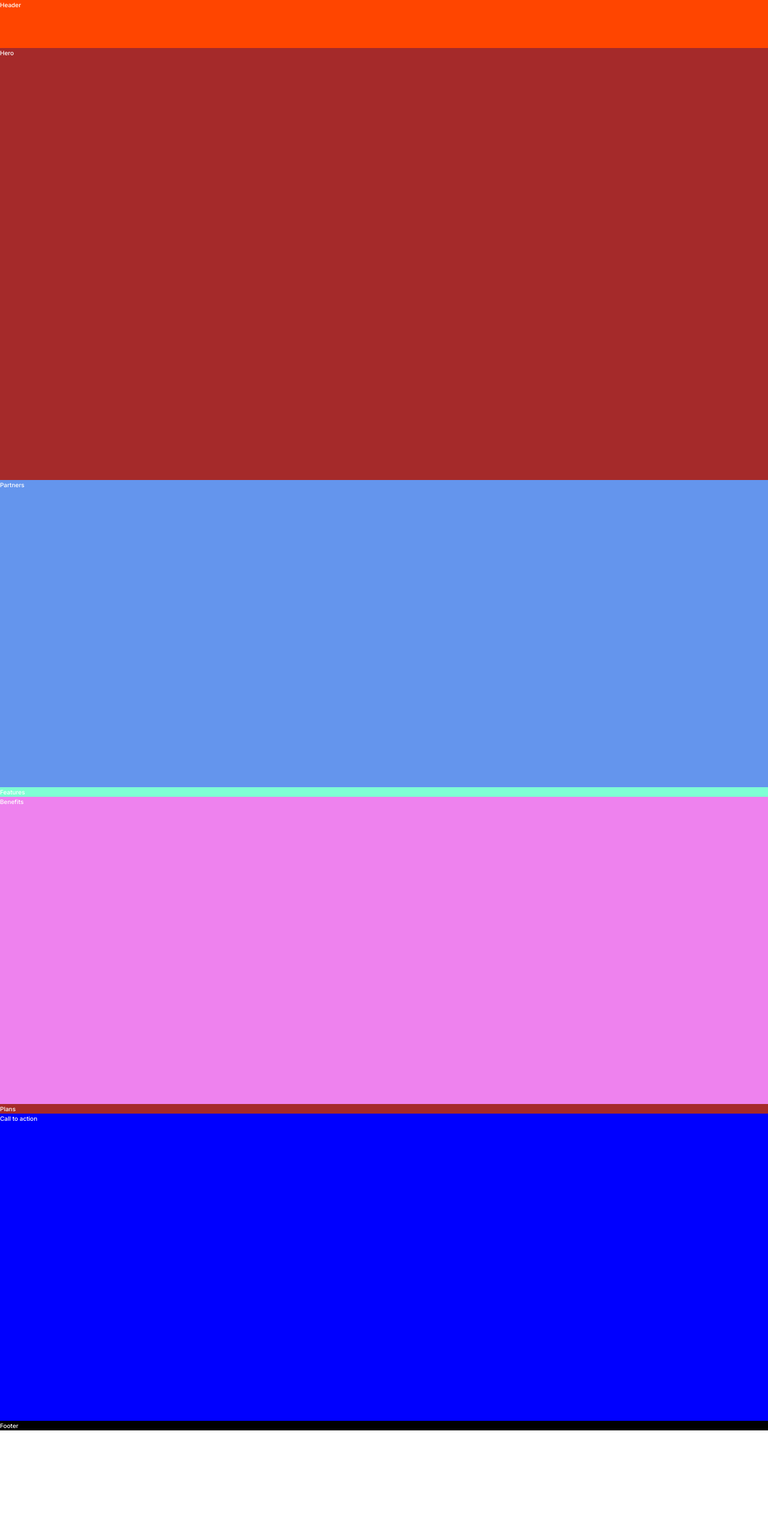
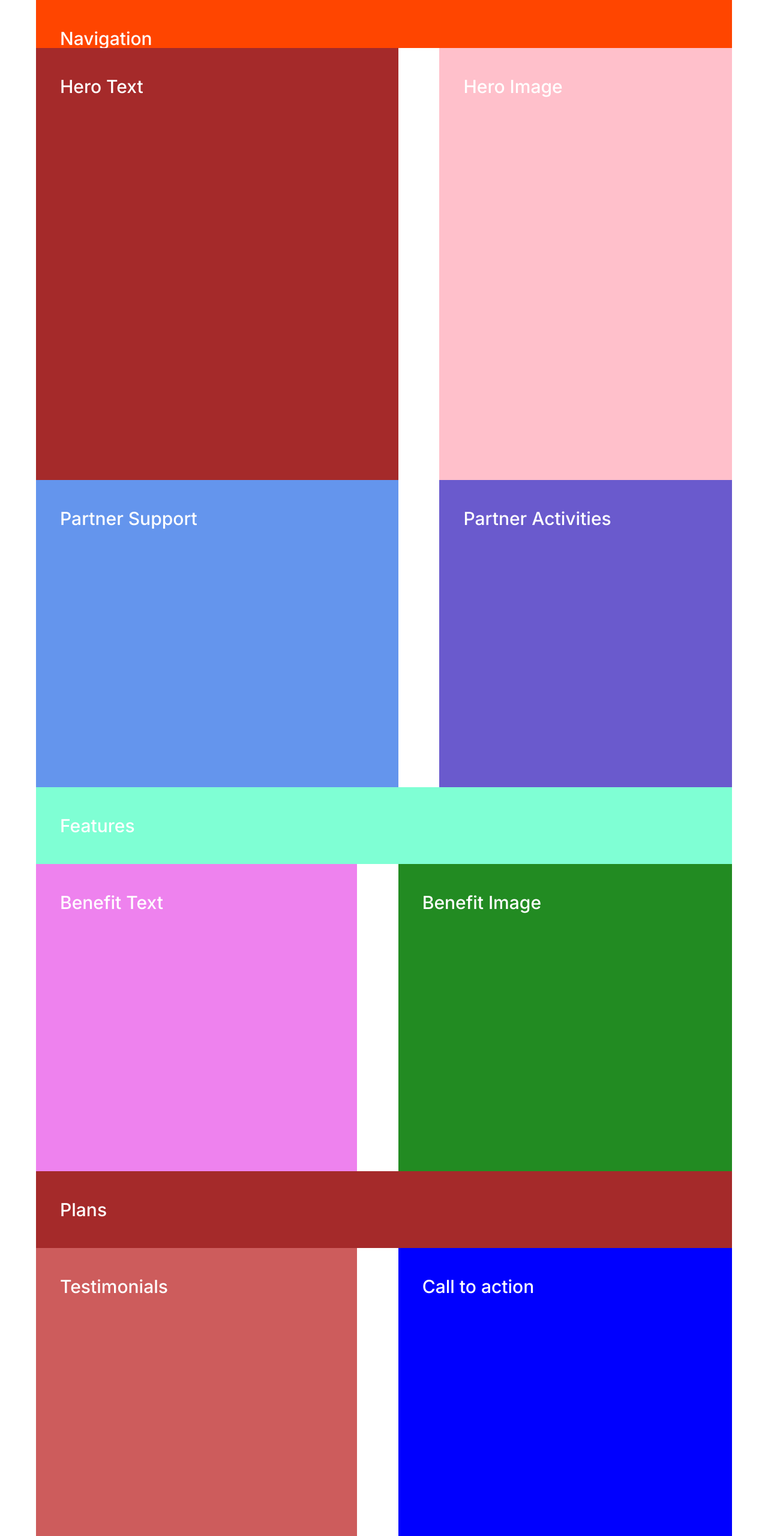
Before and after one commit to olaoyo/biccas, a website: page index.html in a window 1280 px wide. Shown: the top 2560 px of the page at 60% size. Before the commit the page ends 2384 px from the top, so only its background shows below. Drawn offline with Linux system fonts and the light colour scheme.

Commit message:
fix html structure and sass files for grid layout

```diff
--- a/index.html
+++ b/index.html
@@ -18,8 +18,8 @@
     <title>Biccas &mdash; improving productivity</title>
   </head>
   <body class="container">
-    <header class="header">
-      Header
+    <nav class="navigation">
+      Navigation
       <!-- <a href="">
         <img src="img/biccas_logo.svg" alt="Biccas logo" class="logo" />
       </a>
@@ -50,13 +50,18 @@
             Sign Up
         </button>
       </div> -->
-    </header>
-    <section class="hero">Hero</section>
-    <section class="partners">Partners</section>
+    </nav>
+    <div class="hero__text">Hero Text</div>
+    <div class="hero__img">Hero Image</div>
+    <div class="partner__support">Partner Support</div>
+    <div class="partner__activities">Partner Activities</div>
     <section class="features">Features</section>
-    <section class="benefits">Benefits</section>
+    <div class="benefit__text">Benefit Text</div>
+    <div class="benefit__img">Benefit Image</div>
     <section class="plans">Plans</section>
-    <section class="cta">Call to action</section>
+    <div class="testimonials">Testimonials</div>
+    <div class="cta">Call to action</div>
+    <div class="subscribe">Subscribe</div>
     <footer class="footer">Footer</footer>
   </body>
 </html>
--- a/sass/_base.scss
+++ b/sass/_base.scss
@@ -10,6 +10,9 @@ $color-text-dark-2: #191A15;
 
 // FONT VARIABLES
 $font-primary: 'Inter', sans-serif;
+
+// Font Sizes
+// 8px
 
 *,
 *::before,
--- a/sass/_benefits.scss
+++ /dev/null
@@ -1,4 +0,0 @@
-.benefits {
-    background-color: violet;
-    grid-column: center-start / center-end;
-}
--- a/sass/_cta.scss
+++ b/sass/_cta.scss
@@ -1,4 +1,4 @@
 .cta {
     background-color: blue;
-    grid-column: center-start / center-end;
+    grid-column: col-start 6 / center-end;
 }
--- a/sass/_footer.scss
+++ b/sass/_footer.scss
@@ -1,4 +1,4 @@
 .footer {
     background-color: black;
-    grid-column: center-start / center-end;
+    grid-column: col-start 6 / center-end;
 }
--- a/sass/_header.scss
+++ /dev/null
@@ -1,4 +0,0 @@
-.header {
-    background-color: orangered;
-    grid-column: center-start / center-end;
-}
--- a/sass/_hero.scss
+++ /dev/null
@@ -1,4 +0,0 @@
-.hero {
-    background-color: brown;
-    grid-column: center-start / center-end;
-}
--- a/sass/_layout.scss
+++ b/sass/_layout.scss
@@ -1,7 +1,12 @@
 .container {
     display: grid;
     grid-template-rows: 10vh 90vh 40vw min-content 40vw min-content 40vw min-content;
-    grid-template-columns: [left-start] 1fr [left-end
+    grid-template-columns: [left-start] minmax(6rem, 1fr) [left-end
                             center-start] repeat(10, [col-start] minmax(min-content, 14rem) [col-end]) [center-end
-                            right-start] 1fr [right-end];
+                            right-start] minmax(6rem, 1fr) [right-end];
+
+    & > * {
+        padding: 4rem;
+        font-size: 3rem;
+    }
 }
--- a/sass/_partners.scss
+++ /dev/null
@@ -1,4 +0,0 @@
-.partners {
-    background-color: cornflowerblue;
-    grid-column: center-start / center-end;
-}
--- a/sass/main.scss
+++ b/sass/main.scss
@@ -1,10 +1,15 @@
 @import "base";
-@import "benefits";
+@import "benefit__image";
+@import "benefit__text";
 @import "cta";
 @import "features";
 @import "footer";
-@import "header";
-@import "hero";
+@import "navigation";
+@import "hero__img";
+@import "hero__text";
 @import "layout";
-@import "partners";
+@import "partner__activities";
+@import "partner__support";
 @import "plans";
+@import "subscribe";
+@import "testimonials";
```
Also changed, not shown: css/style.css.
